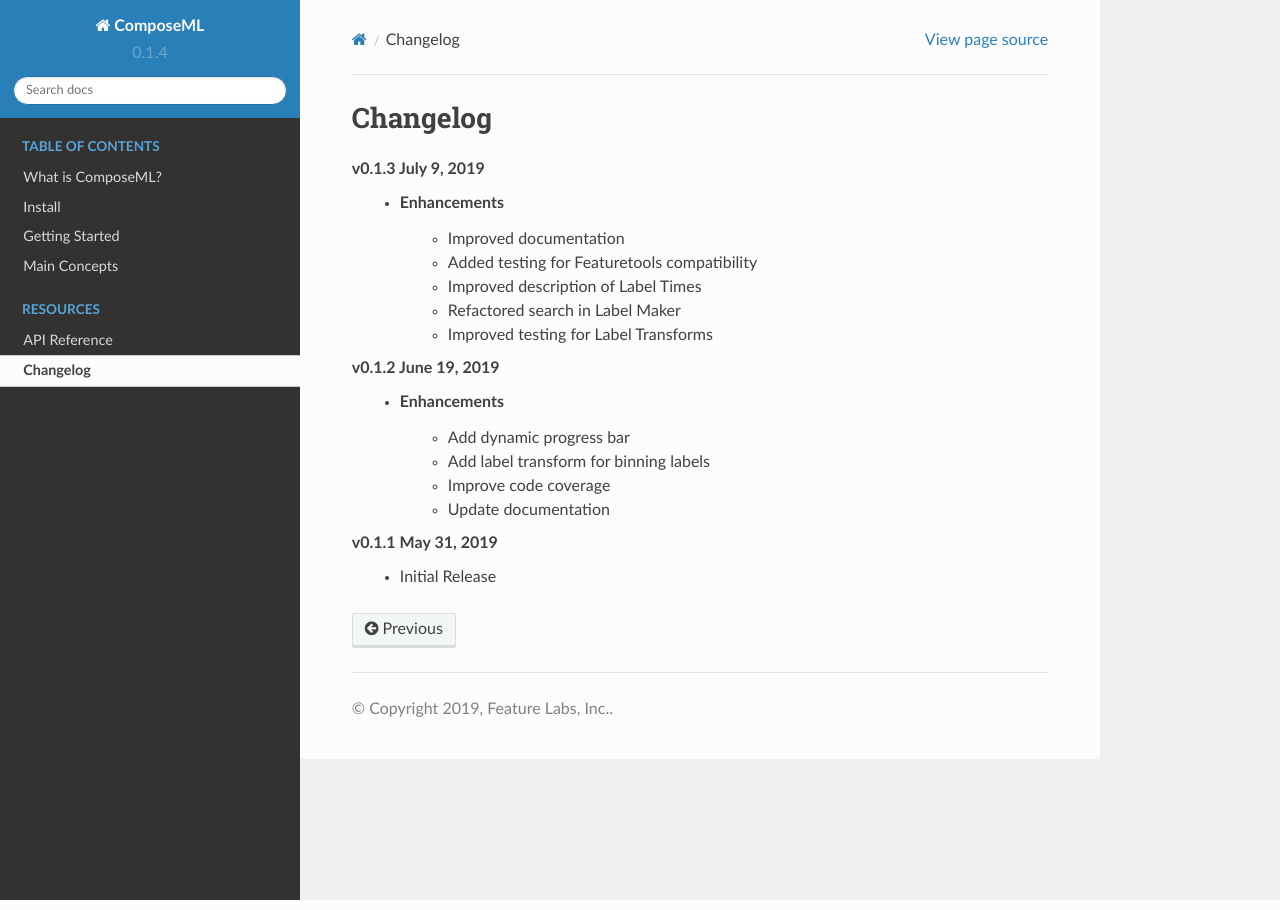
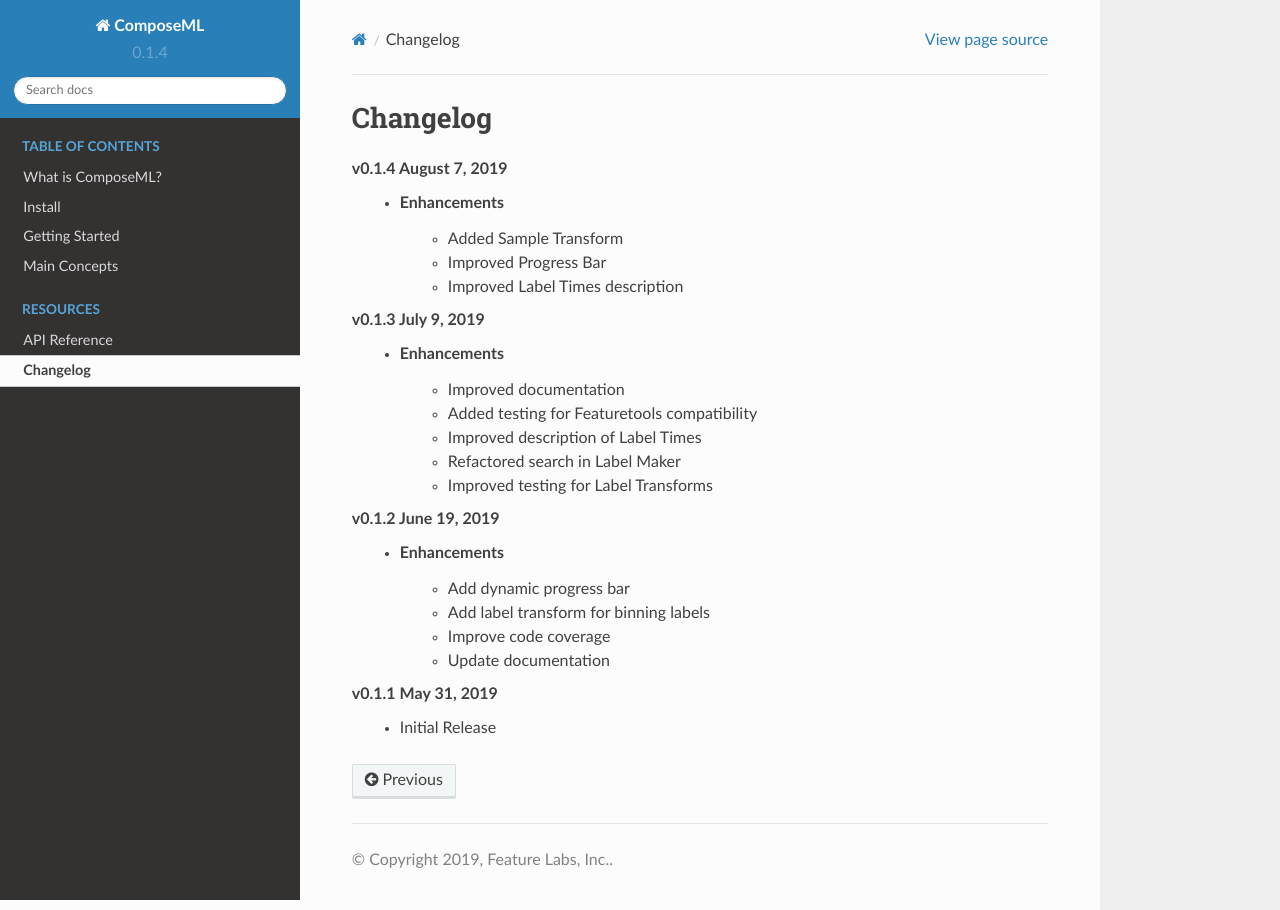
Before and after one commit to alteryx/compose, a Sphinx documentation site: the page built from docs/source/changelog.rst, in a window 1280 px wide. Built offline with Sphinx 7.4.7 and the Read the Docs theme 2.0.0, drawn with Linux system fonts in a browser that asks for light colours; comment, search, counter and statistics services are not loaded.

Commit message:
update changelog

```diff
--- a/docs/source/changelog.rst
+++ b/docs/source/changelog.rst
@@ -1,6 +1,12 @@
 =========
 Changelog
 =========
+
+**v0.1.4** August 7, 2019
+    * Enhancements
+        * Added Sample Transform
+        * Improved Progress Bar
+        * Improved Label Times description
 
 **v0.1.3** July 9, 2019
     * Enhancements
```
